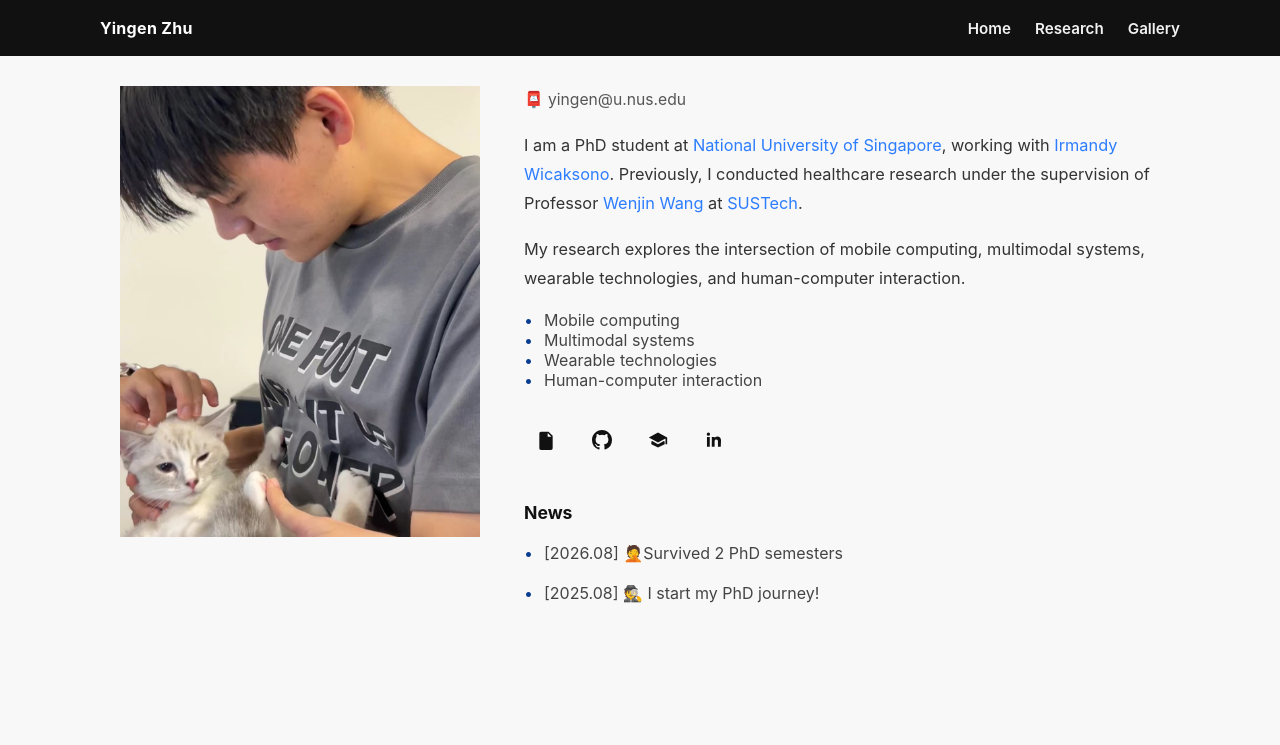
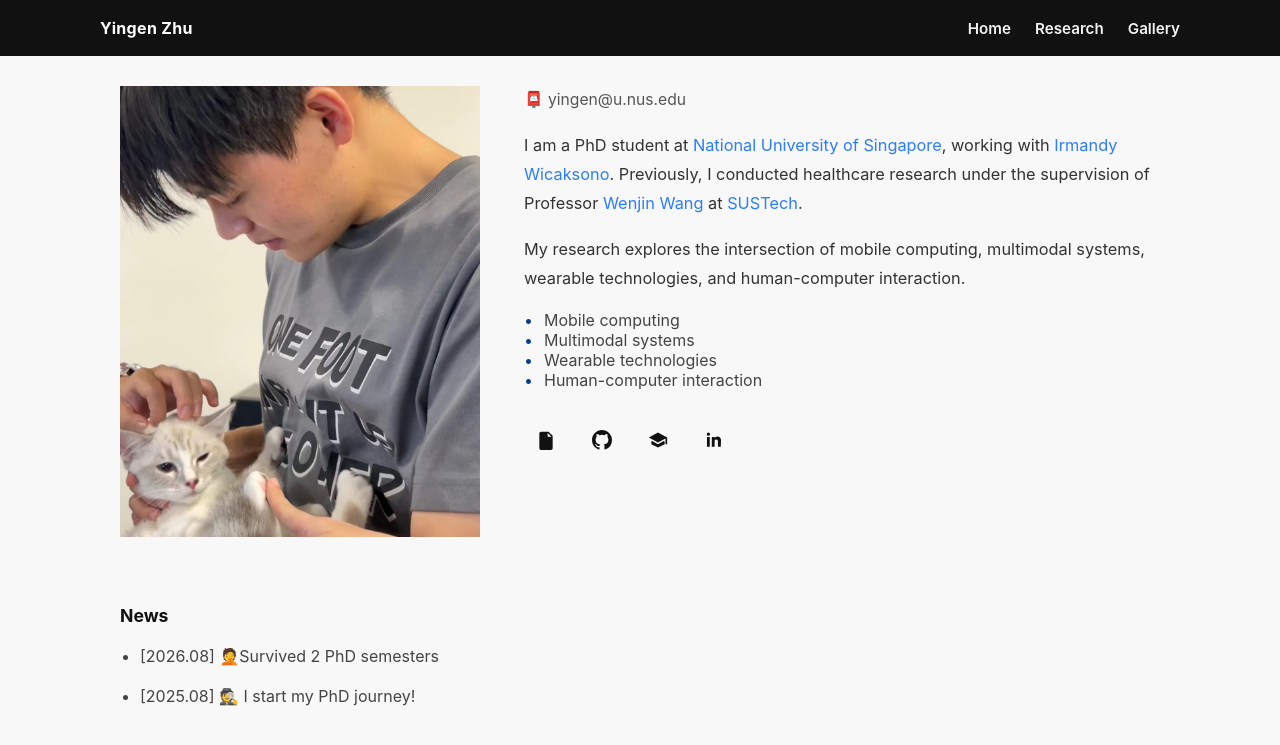
Before and after one commit to yingen-zhu/yingen-zhu.github.io, a Jekyll site: the page built from index.md, in a window 1280 px wide. Shown: the top 745 px of the page. Built offline with Jekyll 4.4.1, drawn with Linux system fonts in a browser that asks for light colours.

Commit message:
Add files via upload

```diff
--- a/index.md
+++ b/index.md
@@ -150,6 +150,7 @@ title: Home
     color: #0a3d91;
   }
   .news-section {
+    grid-column: 1 / -1;
     background: transparent;
     border-radius: 0;
     padding: 0;
@@ -227,13 +228,13 @@ title: Home
         </a>
       </div>
     </div>
+  </div>
 
-    <section class="news-section" aria-labelledby="news-title">
-      <h2 class="news-title" id="news-title">News</h2>
-      <ul class="news-list">
-        <li>[2026.08] 🤦‍Survived 2 PhD semesters </li>
-        <li>[2025.08] 🕵️ I start my PhD journey!</li>
-      </ul>
-    </section>
-  </div>
+  <section class="news-section" aria-labelledby="news-title">
+    <h2 class="news-title" id="news-title">News</h2>
+    <ul class="news-list">
+      <li>[2026.08] 🤦‍Survived 2 PhD semesters </li>
+      <li>[2025.08] 🕵️ I start my PhD journey!</li>
+    </ul>
+  </section>
 </div>
```
